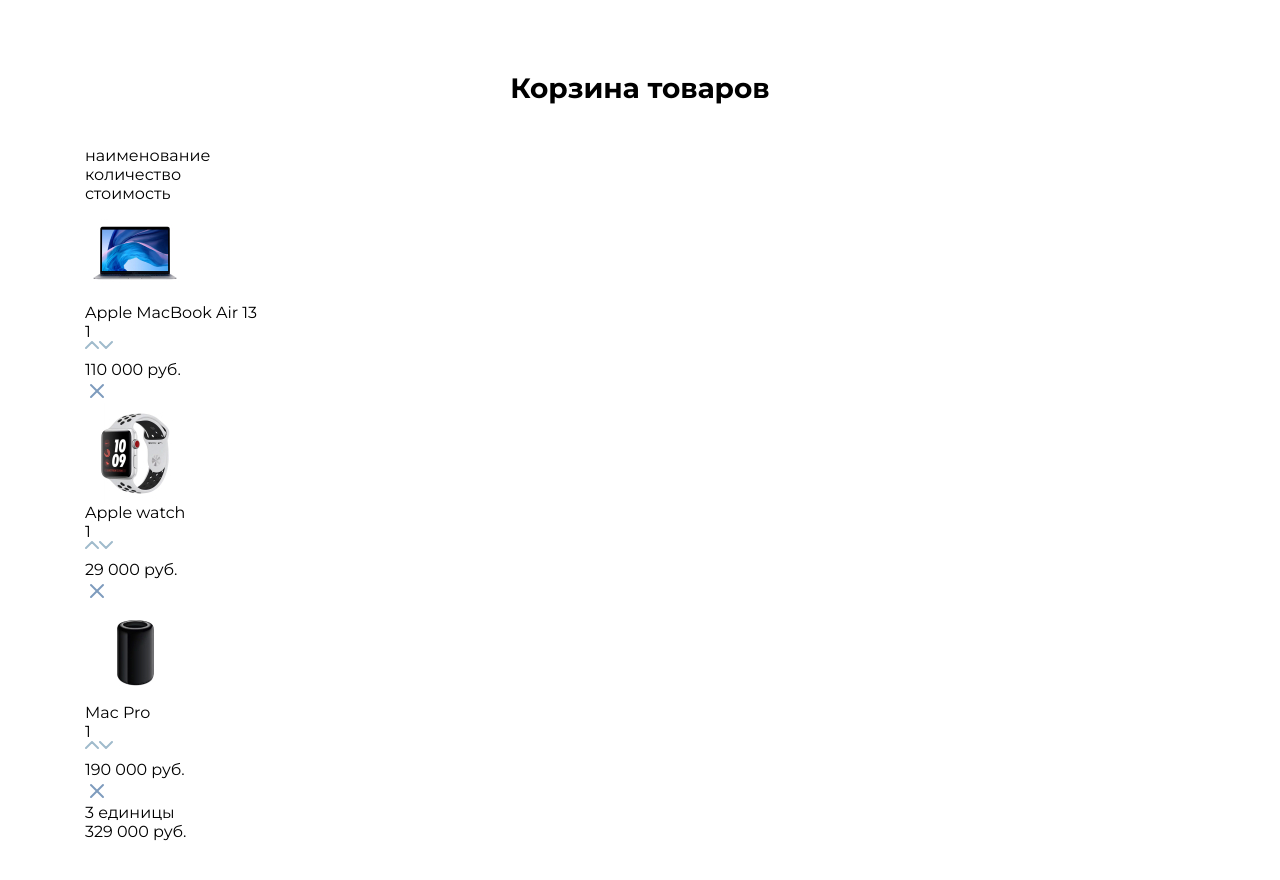
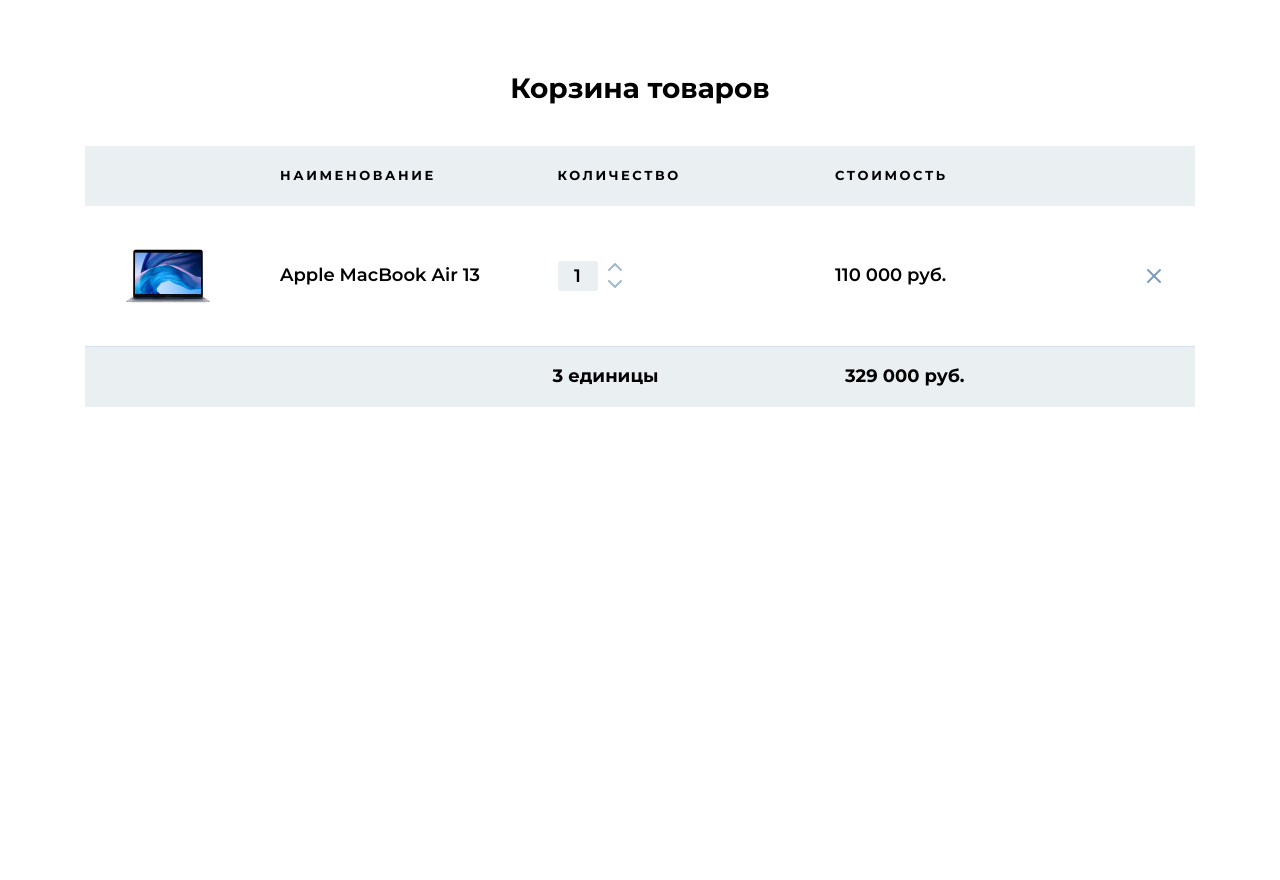
Before and after one commit to sergey87chuvasov/html-scss-bem-project11---cart-on-react, a React (Create React App) app: page / in a window 1280 px wide. Shown: the top 880 px of the page. After the commit the page ends 800 px from the top, so only its background shows below. Built offline with nearby package versions, Linux system fonts and the light colour scheme.

Commit message:
added all components with styles

```diff
--- /dev/null
+++ b/src/components/ButtonDelete/ButtonDelete.jsx
@@ -0,0 +1,9 @@
+const ButtonDelete = () => {
+    return (
+        <button type="button">
+            <img src="./img/icons/close.svg" alt="delete pic" />
+          </button>
+    );
+}
+
+export default ButtonDelete;
--- a/src/components/Cart/Cart.jsx
+++ b/src/components/Cart/Cart.jsx
@@ -1,119 +1,17 @@
+import CartFooter from "../CartFooter/CartFooter"
+import CartHeader from "../CartHeader/CartHeader"
+import Product from "../Product/Product"
+
 const Cart = () => {
     return (
         <section className="cart">
-          <header className="cart-header">
-            <div className="cart-header__title">наименование</div>
-            <div className="cart-header__count">количество</div>
-            <div className="cart-header__cost">стоимость</div>
-          </header>
 
-          <section className="product">
-            <div className="product__img">
-              <img src="./img/products/macbook.jpg" alt="Apple MacBook Air 13 pic" />
-            </div>
-            <div className="product__title">
-              Apple MacBook Air 13
-            </div>
-            <div className="product__count">
+        <CartHeader />
 
-              <div className="count">
-                <div className="count__box">
-                  <input className="count__input" type="number" min="1" max="100" value="1" />
-                </div>
-                <div className="count__controls">
-                  <button className="count__up" type="button">
-                    <img src="./img/icons/icon-up.svg" alt="increase pic" />
-                  </button>
-                  <button className="count__down" type="button">
-                    <img src="./img/icons/icon-down.svg" alt="decrease pic" />
-                  </button>
-                </div>
+         <Product />
 
-              </div>
-            </div>
-            <div className="product__price">
-              110 000 руб.
-            </div>
-            <div className="product__controls">
-              <button type="button">
-                <img src="./img/icons/close.svg" alt="delete pic" />
-              </button>
-            </div>
+        <CartFooter />
 
-          </section>
-          <section className="product">
-            <div className="product__img">
-              <img src="./img/products/apple_watch.jpg" alt="Apple watch pic" />
-            </div>
-            <div className="product__title">
-              Apple watch
-            </div>
-            <div className="product__count">
-
-              <div className="count">
-                <div className="count__box">
-                  <input className="count__input" type="number" min="1" max="100" value="1" />
-                </div>
-                <div className="count__controls">
-                  <button className="count__up" type="button">
-                    <img src="./img/icons/icon-up.svg" alt="increase pic" />
-                  </button>
-                  <button className="count__down" type="button">
-                    <img src="./img/icons/icon-down.svg" alt="decrease pic" />
-                  </button>
-                </div>
-
-              </div>
-            </div>
-            <div className="product__price">
-              29 000 руб.
-            </div>
-            <div className="product__controls">
-              <button type="button">
-                <img src="./img/icons/close.svg" alt="delete pic" />
-              </button>
-            </div>
-
-          </section>
-          <section className="product">
-            <div className="product__img">
-              <img src="./img/products/mac_pro.jpg" alt="Mac Pro pic" />
-            </div>
-            <div className="product__title">
-              Mac Pro
-            </div>
-            <div className="product__count">
-
-              <div className="count">
-                <div className="count__box">
-                  <input className="count__input" type="number" min="1" max="100" value="1" />
-                </div>
-                <div className="count__controls">
-                  <button className="count__up" type="button">
-                    <img src="./img/icons/icon-up.svg" alt="increase pic" />
-                  </button>
-                  <button className="count__down" type="button">
-                    <img src="./img/icons/icon-down.svg" alt="decrease pic" />
-                  </button>
-                </div>
-
-              </div>
-            </div>
-            <div className="product__price">
-              190 000 руб.
-            </div>
-            <div className="product__controls">
-              <button type="button">
-                <img src="./img/icons/close.svg" alt="delete pic" />
-              </button>
-            </div>
-
-          </section>
-
-          <footer className="cart-footer">
-            <div className="cart-footer__count">3 единицы</div>
-            <div className="cart-footer__price">329 000 руб.</div>
-          </footer>
         </section>
     )
 }
--- /dev/null
+++ b/src/components/CartFooter/CartFooter.jsx
@@ -0,0 +1,12 @@
+import './style.scss'
+
+const CartFooter  = () => {
+    return (
+        <footer className="cart-footer">
+            <div className="cart-footer__count">3 единицы</div>
+            <div className="cart-footer__price">329 000 руб.</div>
+          </footer>
+      );
+}
+
+export default CartFooter ;
--- /dev/null
+++ b/src/components/CartFooter/style.scss
@@ -0,0 +1,31 @@
+@import  "./../App/_vars.scss";
+
+.cart-footer {
+  display: grid;
+  grid-template-columns: 5fr 3fr 4fr;
+  column-gap: 30px;
+  background: #eaeff2;
+  padding: 19px 0;
+  font-weight: 700;
+  font-size: 18px;
+  line-height: 1.2;
+
+  @media (max-width: $mobile) {
+    padding-left: 15px;
+    padding-right: 15px;
+    grid-template-columns: 1fr 1fr;
+  }
+
+  @media (max-width: $mobile-xs) {
+    grid-template-columns: 1fr;
+    row-gap: 10px;
+  }
+}
+
+.cart-footer__count {
+  grid-column-start: 2;
+
+  @media (max-width: $mobile) {
+    grid-column-start: 1;
+  }
+}
--- /dev/null
+++ b/src/components/CartHeader/CartHeader.jsx
@@ -0,0 +1,13 @@
+import './styles.scss'
+
+const CartHeader = () => {
+    return (
+        <header className="cart-header">
+            <div className="cart-header__title">наименование</div>
+            <div className="cart-header__count">количество</div>
+            <div className="cart-header__cost">стоимость</div>
+          </header>
+    );
+}
+
+export default CartHeader;
--- /dev/null
+++ b/src/components/CartHeader/styles.scss
@@ -0,0 +1,31 @@
+@import  "./../App/_vars.scss";
+
+.cart-header {
+  display: grid;
+  // grid-template-columns: 2fr 3fr 3fr 3fr 1fr;
+  grid-template-columns: 2fr repeat(3, 3fr) 1fr;
+  column-gap: 30px;
+  padding: 22px 0;
+  background-color: #eaeff2;
+  font-weight: 700;
+  font-size: 13px;
+  // line-height: 120%;
+  line-height: 1.2;
+  letter-spacing: 0.2em;
+  text-transform: uppercase;
+
+  @media (max-width: $mobile) {
+    height: 1px;
+    padding: 0;
+    // скрываем весь текст в шапке 2 способа
+    // font-size: 0;
+    // выбрать данный селектор cart-header и после него выбрать все элементы первого уровня вложенности и скахать им display: none;
+    & > * {
+      display: none;
+    }
+  }
+}
+
+.cart-header__title {
+  grid-column-start: 2;
+}
--- /dev/null
+++ b/src/components/Count/Count.jsx
@@ -0,0 +1,22 @@
+import './styles.scss';
+
+const Count = () => {
+    return (
+        <div className="count">
+            <div className="count__box">
+              <input className="count__input" type="number" min="1" max="100" value="1" />
+            </div>
+            <div className="count__controls">
+              <button className="count__up" type="button">
+                <img src="./img/icons/icon-up.svg" alt="increase pic" />
+              </button>
+              <button className="count__down" type="button">
+                <img src="./img/icons/icon-down.svg" alt="decrease pic" />
+              </button>
+            </div>
+
+          </div>
+    );
+}
+
+export default Count;
--- /dev/null
+++ b/src/components/Count/styles.scss
@@ -0,0 +1,37 @@
+.count {
+  display: flex;
+  column-gap: 10px;
+  align-items: center;
+}
+
+.count__box {
+  width: 40px;
+  height: 30px;
+  background: #eaeff2;
+  border-radius: 3px;
+}
+
+.count__input {
+  max-width: 100%;
+  padding-top: 4px;
+  background-color: transparent;
+  text-align: center;
+  font-weight: 600;
+  font-size: 18px;
+  line-height: 1.3;
+}
+
+.count__input::-webkit-inner-spin-button,
+.count__input::-webkit-outer-spin-button {
+  appearance: none;
+}
+
+.count__controls {
+  display: flex;
+  flex-direction: column;
+  row-gap: 9px;
+}
+
+.count__controls img {
+  display: block;
+}
--- /dev/null
+++ b/src/components/Product/Product.jsx
@@ -0,0 +1,31 @@
+import './style.scss';
+import Count from '../Count/Count';
+import ButtonDelete from '../ButtonDelete/ButtonDelete';
+
+const Product = () => {
+    return (
+        <section className="product">
+        <div className="product__img">
+          <img src="./img/products/macbook.jpg" alt="Apple MacBook Air 13 pic" />
+        </div>
+        <div className="product__title">
+          Apple MacBook Air 13
+        </div>
+        <div className="product__count">
+
+          <Count />
+
+        </div>
+        <div className="product__price">
+          110 000 руб.
+        </div>
+        <div className="product__controls">
+          <ButtonDelete />
+        </div>
+
+      </section>
+
+    )
+}
+
+export default Product
--- /dev/null
+++ b/src/components/Product/style.scss
@@ -0,0 +1,55 @@
+@import  "./../App/_vars.scss";
+
+.product {
+  display: grid;
+  grid-template-columns: 2fr repeat(3, 3fr) 1fr;
+  column-gap: 30px;
+  padding: 20px 0;
+  font-weight: 600;
+  font-size: 18px;
+  line-height: 1.3;
+  border-bottom: 1px solid rgba(126, 155, 189, 0.3);
+
+  @media (max-width: $mobile) {
+    grid-template-columns: repeat(6, 1fr);
+    grid-auto-rows: minmax(60px, auto);
+    column-gap: 15px;
+    row-gap: 10px;
+  }
+}
+
+// любой элемент на ервом уровне вложенности от него
+.product > * {
+  align-self: center;
+}
+
+.product__img {
+  justify-self: center;
+
+  @media (max-width: $mobile) {
+    grid-column: 1/3;
+  }
+}
+
+.product__title {
+  @media (max-width: $mobile) {
+    grid-column: 3/-1;
+  }
+}
+
+.product__count {
+  @media (max-width: $mobile) {
+    grid-column: 1/3;
+    justify-self: center;
+  }
+}
+
+.product__price {
+  @media (max-width: $mobile) {
+    grid-column: 3/6;
+  }
+}
+
+.product__controls {
+  justify-self: center;
+}
```
